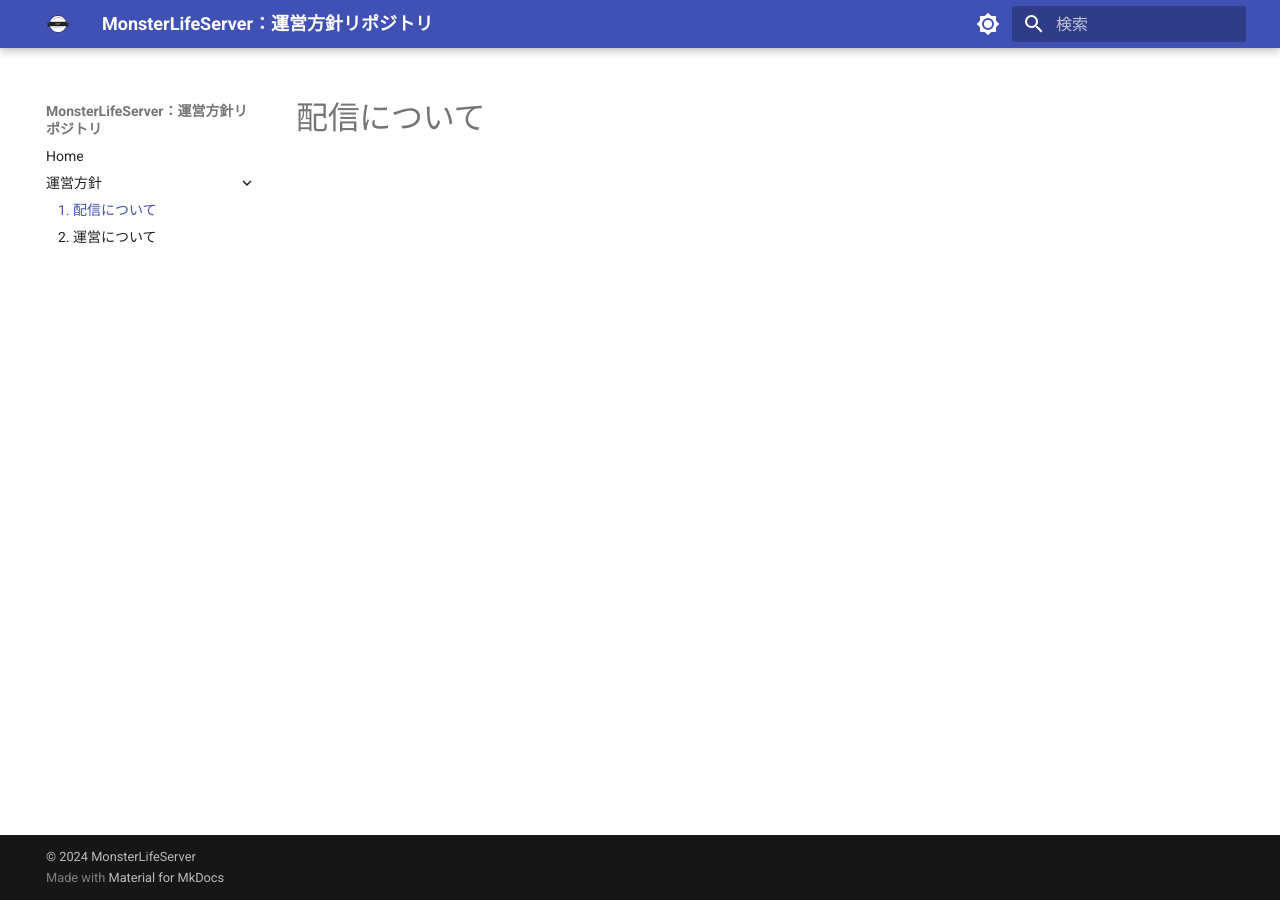
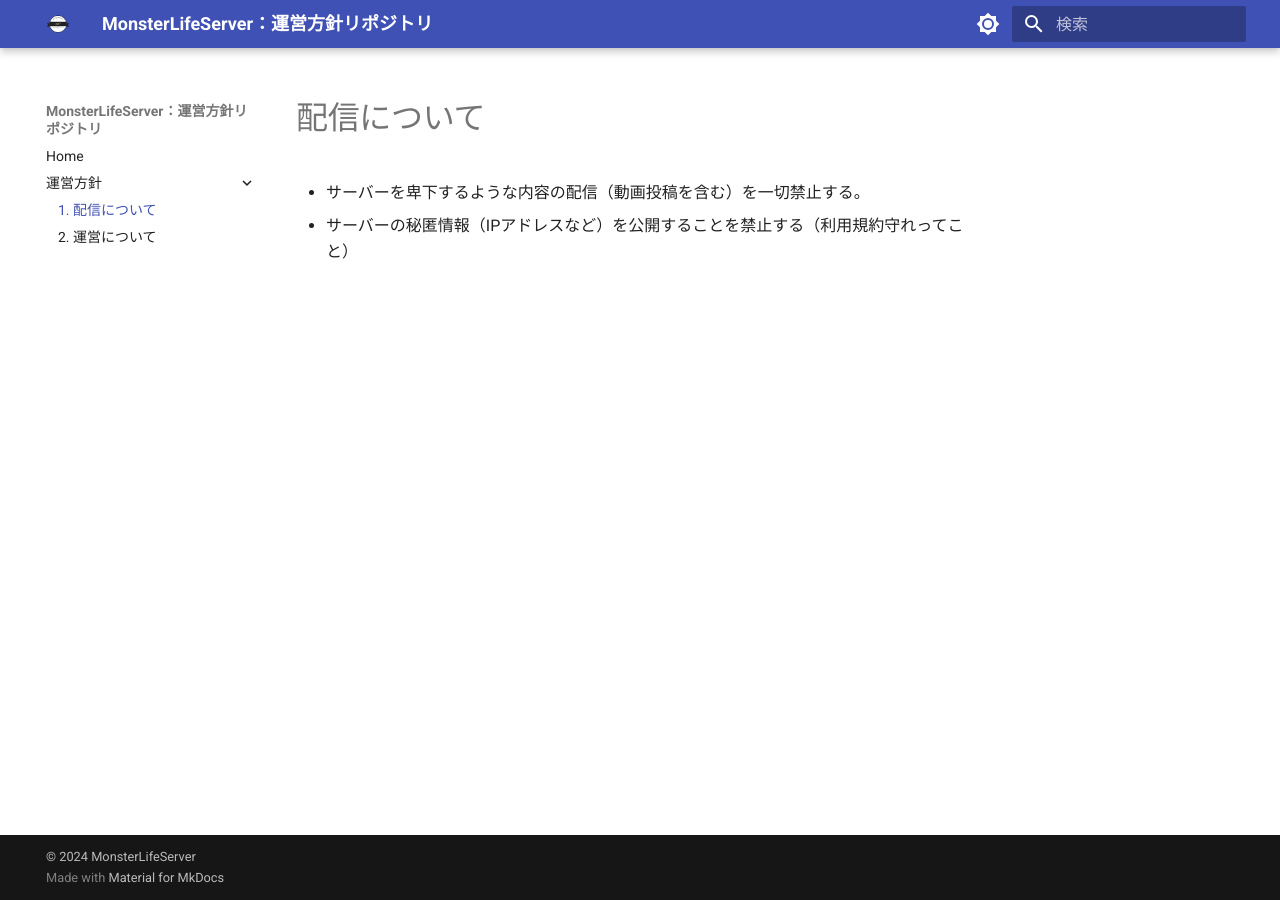
Before and after one commit to MonsterLifeServer/OperationPolicy, an MkDocs documentation site: the page built from docs/operation-policy/stream.md, in a window 1280 px wide. Built offline with MkDocs 1.6.1 and Material for MkDocs 9.7.7, drawn with Linux system fonts in a browser that asks for light colours.

Commit message:
stream.md を更新

```diff
--- a/docs/operation-policy/stream.md
+++ b/docs/operation-policy/stream.md
@@ -1 +1,3 @@
 # 配信について
+- サーバーを卑下するような内容の配信（動画投稿を含む）を一切禁止する。
+- サーバーの秘匿情報（IPアドレスなど）を公開することを禁止する（利用規約守れってこと）
```
